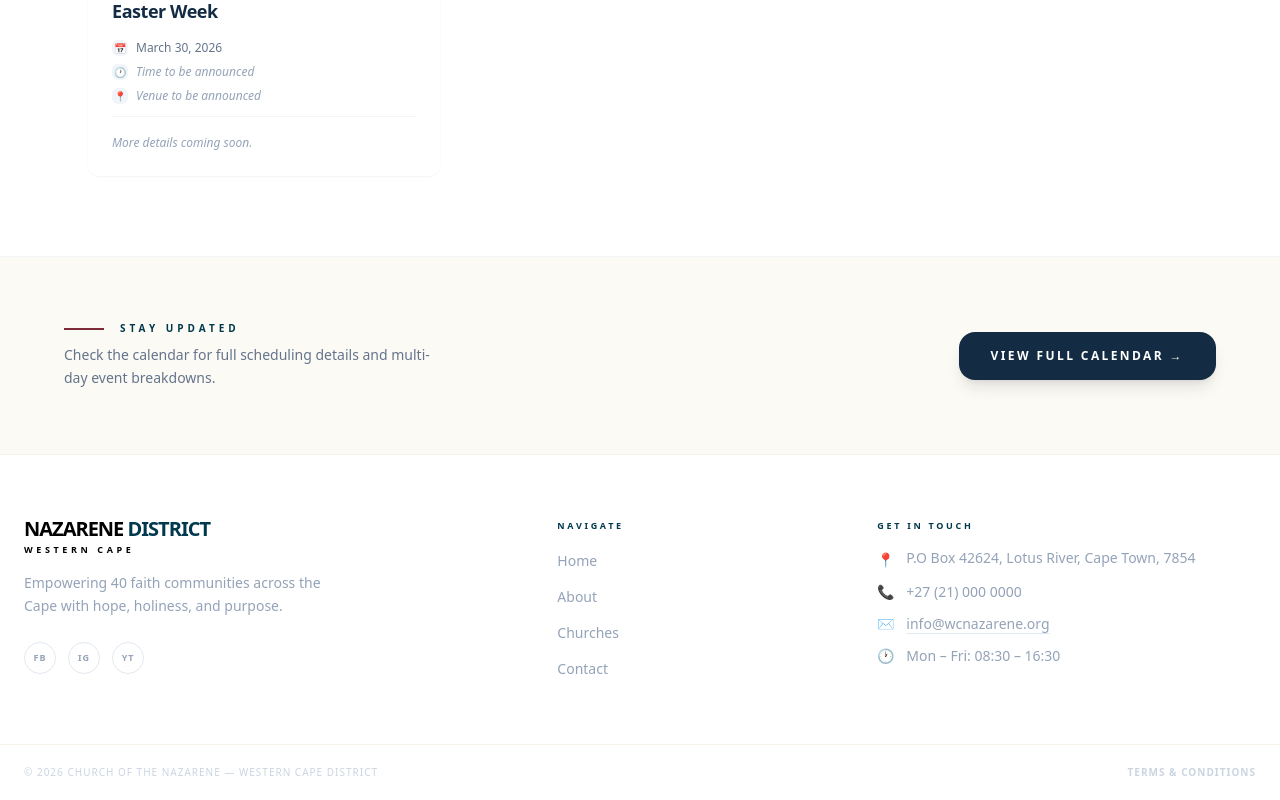
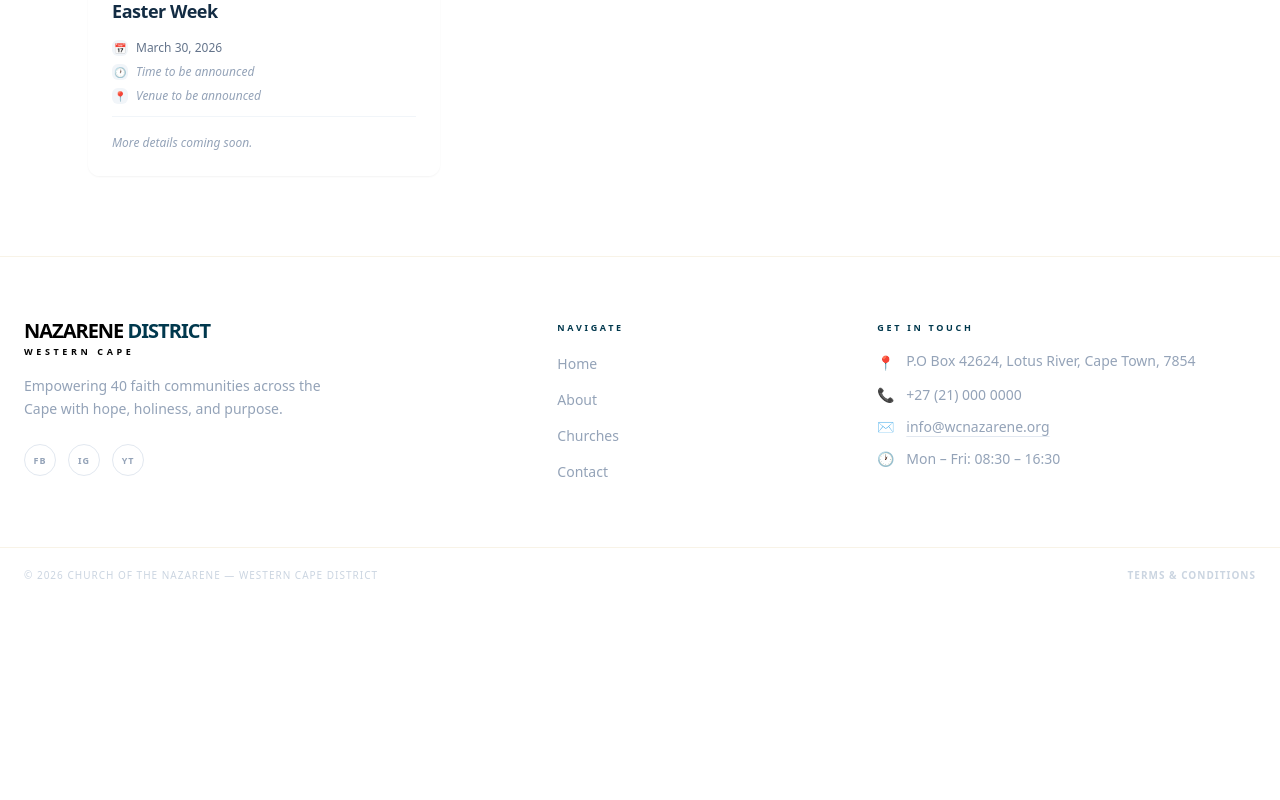
Before and after one commit to TRaubenheimer18/nazarene-website, a React (Create React App) app: page /events in a window 1280 px wide. Shown: the part 6561-7361 px from the top of the page. After the commit the page ends 7164 px from the top, so only its background shows below. Built offline with nearby package versions, Linux system fonts and the light colour scheme.

Commit message:
Update Events.jsx

```diff
--- a/src/pages/Events.jsx
+++ b/src/pages/Events.jsx
@@ -157,7 +157,7 @@ export default function Events() {
       </div>
 
       {/* Footer CTA */}
-      <div className="border-t border-slate-100 bg-[#FCFAF5] py-16 px-6">
+      {/* <div className="bg-white py-16 px-6">
         <div className="max-w-6xl mx-auto flex flex-col md:flex-row items-center justify-between gap-6">
           <div>
             <div className="flex items-center gap-4 mb-2">
@@ -176,7 +176,7 @@ export default function Events() {
             View Full Calendar →
           </a>
         </div>
-      </div>
+      </div> */}
 
     </div>
   );
```
